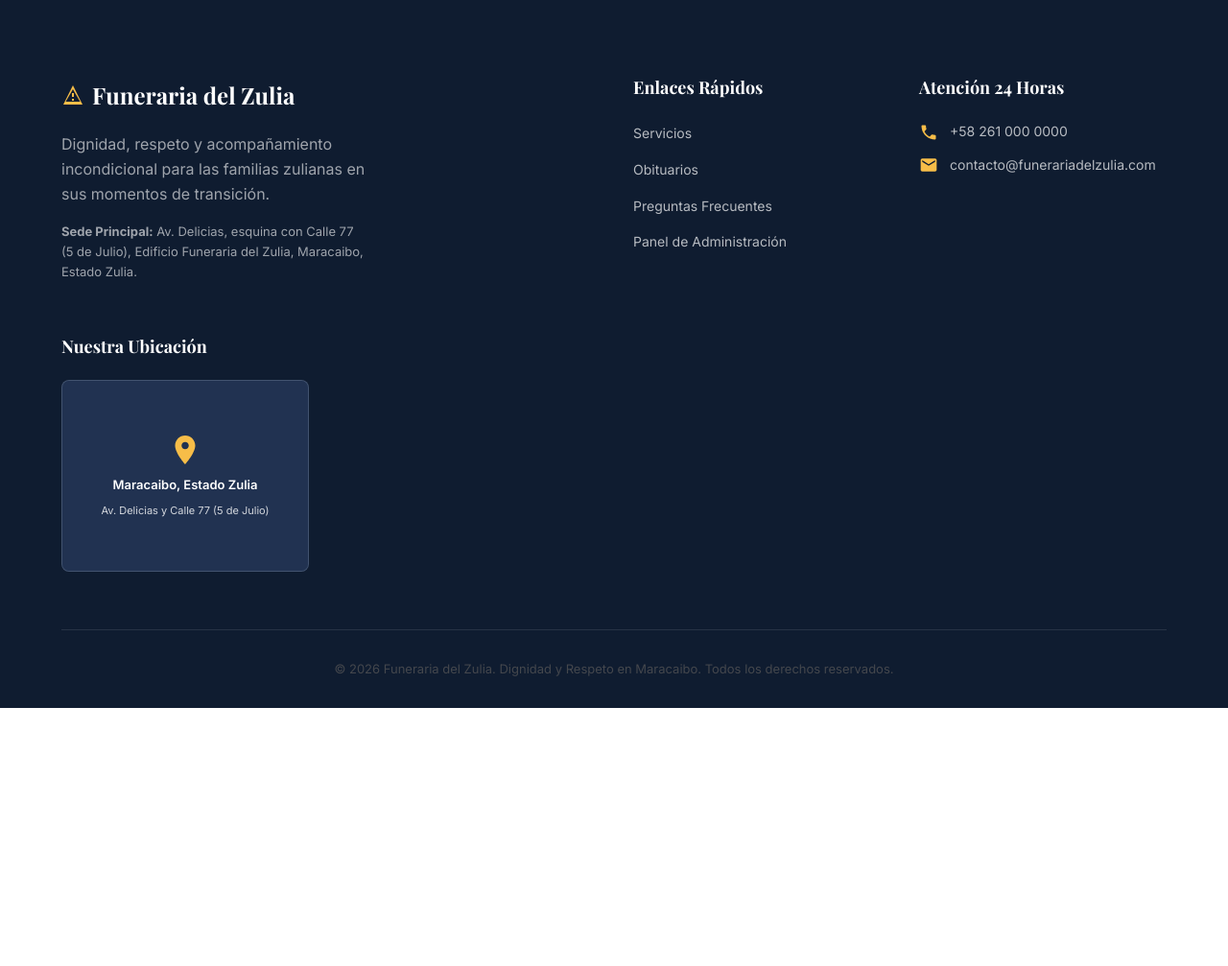
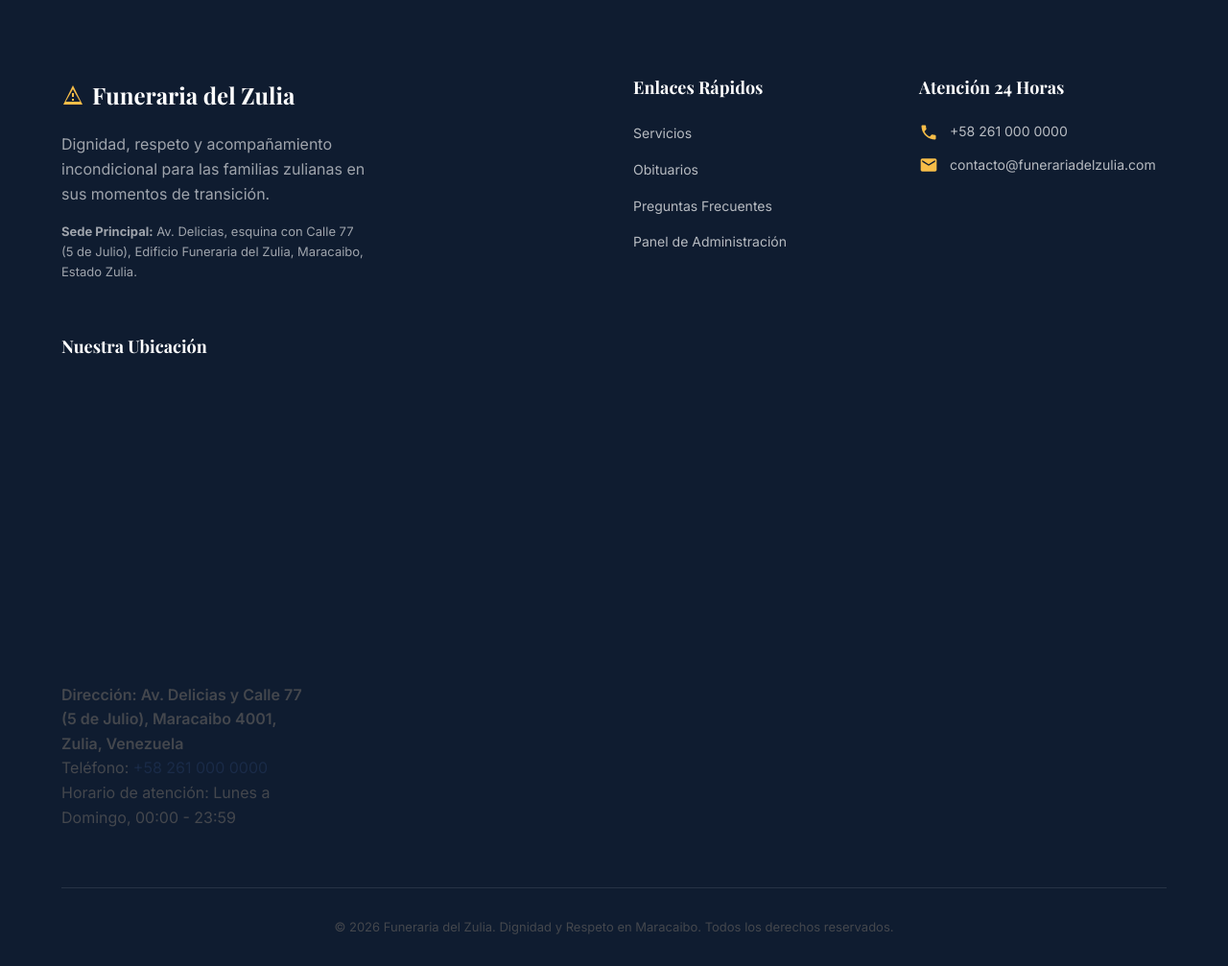
Before and after one commit to estebanjvasquez/Propuesta-Funerzul, a PHP site: page / in a window 1280 px wide. Shown: the part 3668-4675 px from the top of the page at 96% size. Before the commit the page ends 4406 px from the top, so only its background shows below. Run offline with PHP 8.4, Linux system fonts and the light colour scheme; some libraries are stand-ins or nearby versions; some web fonts are replaced.

Commit message:
feat: agregar logo y favicon oficiales, actualizar mapa, barra emergencias y README - Logo oficial de Funeraria del Zulia (logo.png) en header con tamaño 48px - Favicon oficial (favicon.png) para pestaña del navegador - Mapa Google Maps con coordenadas correctas (10.6585, -71.6047) - Barra de emergencias con color suavizado (dorado en lugar de rojo) - README actualizado con estructura completa del proyecto - .cpanel.yml actualizado para desplegar logo y favicon

```diff
--- a/index.html
+++ b/index.html
@@ -4,6 +4,7 @@
     <meta charset="UTF-8">
     <meta name="viewport" content="width=device-width, initial-scale=1.0">
     <title>Funeraria del Zulia | Servicios Funerarios y Previsión Familiar 24 Horas</title>
+    <link rel="icon" href="favicon.png" type="image/png">
     <meta name="description" content="Servicios funerarios de confianza en Maracaibo, Estado Zulia. Atención 24/7, cremación, traslados y planes de previsión familiar con dignidad y respeto eterno.">
     <link rel="stylesheet" href="styles.css">
 
@@ -45,10 +46,7 @@
     <div class="emergency-bar">
         <div class="container">
             <div class="info">
-                <svg width="18" height="18" viewBox="0 0 24 24" fill="currentColor">
-                    <path d="M12 2C6.48 2 2 6.48 2 12s4.48 10 10 10 10-4.48 10-10S17.52 2 12 2zm1 15h-2v-2h2v2zm0-4h-2V7h2v6z"/>
-                </svg>
-                <span>Atención de Emergencias Inmediata 24/7 en Maracaibo y todo el Zulia</span>
+                <span class="emergency-text">Atención de Emergencias Inmediata 24/7 en Maracaibo y todo el Zulia</span>
             </div>
             <a href="tel:+582610000000" class="phone-link">
                 <svg width="16" height="16" viewBox="0 0 24 24" fill="currentColor">
@@ -63,9 +61,7 @@
     <header class="header">
         <div class="container">
             <a href="index.html" class="logo">
-                <svg width="24" height="24" viewBox="0 0 24 24" fill="var(--color-secondary-light)">
-                    <path d="M12 2L2 22h20L12 2zm0 3.99L19.53 19H4.47L12 5.99zM13 16h-2v2h2v-2zm0-6h-2v4h2v-4z"/>
-                </svg>
+                <img src="logo.png" alt="Logo Funeraria del Zulia" class="logo-icon" style="height:48px; width:auto; margin-right:10px;">
                 Funeraria del Zulia
             </a>
 
@@ -75,7 +71,7 @@
                     <li><a href="#obituarios">Obituarios</a></li>
                     <li><a href="#preguntas">Preguntas Frecuentes</a></li>
                     <li><a href="#contacto">Contacto</a></li>
-                    <li><a href="admin.html" style="color: var(--color-secondary-light); font-weight: 700;">Panel Admin</a></li>
+                    <li><a href="admin.html" style="background-color: var(--color-primary-light); color: var(--color-secondary-light); font-weight: 700; padding: 5px 10px; border-radius: 4px;">Panel Admin</a></li>
                 </ul>
             </nav>
 
@@ -379,15 +375,14 @@
                 <!-- Mapa Simulado -->
                 <div>
                     <h4>Nuestra Ubicación</h4>
-                    <div class="simulated-map">
-                        <div class="simulated-map-overlay">
-                            <svg viewBox="0 0 24 24">
-                                <path d="M12 2C8.13 2 5 5.13 5 9c0 5.25 7 13 7 13s7-7.75 7-13c0-3.87-3.13-7-7-7zm0 9.5c-1.38 0-2.5-1.12-2.5-2.5s1.12-2.5 2.5-2.5 2.5 1.12 2.5 2.5-1.12 2.5-2.5 2.5z"/>
-                            </svg>
-                            <span style="font-weight: 600; font-size: 13px;">Maracaibo, Estado Zulia</span>
-                            <span style="font-size: 11px; opacity: 0.8;">Av. Delicias y Calle 77 (5 de Julio)</span>
-                        </div>
-                    </div>
+<div class="map-container">
+    <a href="https://www.google.com/maps/search/?api=1&query=10.658488620454362%2C-71.60468907313687" target="_blank" class="map-link">
+        <iframe src="https://maps.google.com/maps?q=10.658488620454362,-71.60468907313687&z=15&output=embed" width="100%" height="300" style="border:0; border-radius:8px;" allowfullscreen="" loading="lazy"></iframe>
+    </a>
+    <p style="margin-top:8px; font-weight:600;">Dirección: Av. Delicias y Calle 77 (5 de Julio), Maracaibo 4001, Zulia, Venezuela</p>
+    <p>Teléfono: <a href="tel:+582610000000" style="color:var(--color-primary);">+58 261 000 0000</a></p>
+    <p>Horario de atención: Lunes a Domingo, 00:00 - 23:59</p>
+</div>
                 </div>
             </div>
 
--- a/styles.css
+++ b/styles.css
@@ -182,13 +182,18 @@ a {
 
 /* Barra de Emergencia Fija */
 .emergency-bar {
-    background-color: var(--color-error);
+    background-color: var(--color-secondary);
     color: var(--color-surface);
     padding: 10px 0;
     font-size: 14px;
     font-weight: 500;
     position: relative;
     z-index: 100;
+}
+
+/* Hide any emergency icon if present */
+.emergency-bar .emergency-icon {
+    display: none;
 }
 
 .emergency-bar .container {
@@ -919,6 +924,20 @@ a {
     text-align: center;
     font-size: 13px;
     color: rgba(255, 255, 255, 0.5);
+    display: flex;
+    justify-content: center;
+    align-items: center;
+}
+
+.logo-icon {
+    height: 24px;
+    width: auto;
+    vertical-align: middle;
+    margin-right: 8px;
+}
+/* Ensure favicon appears */
+link[rel="icon"] {
+    /* No additional styles needed */
 }
 
 /* Floating WhatsApp Button */
```
Also changed, not shown: .cpanel.yml, README.md, favicon.png (added), logo.png (added).
